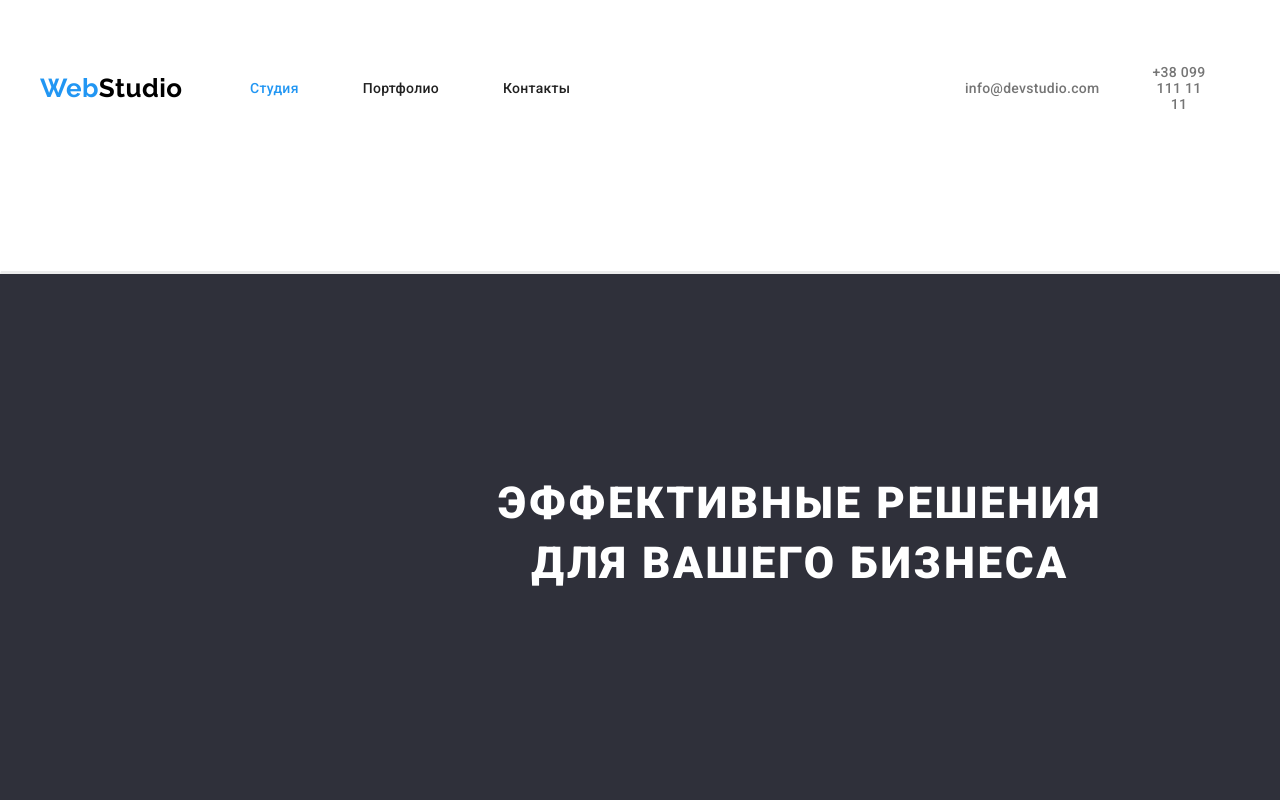
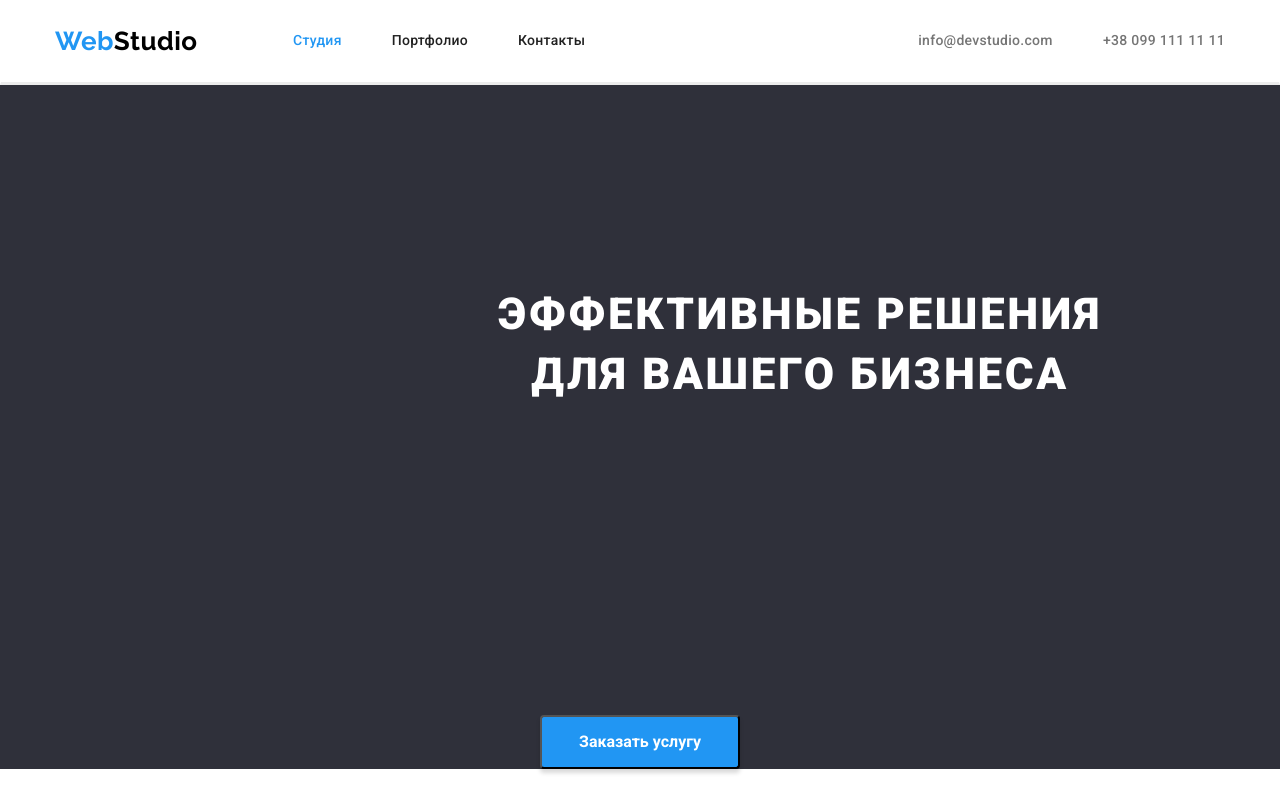
Before and after one commit to IrynkaKol/-goit-markup-hw-03, a plain HTML site: page index.html in a window 1280 px wide. Shown: the top 800 px of the page. Drawn offline with nearby package versions, Linux system fonts and the light colour scheme.

Commit message:
header done

```diff
--- a/css/styles.css
+++ b/css/styles.css
@@ -55,7 +55,7 @@ ol {
   padding-right: 15px;
   margin-left: auto;
   margin-right: auto;
-  margin-bottom: 94px;
+
 }
 
 .section {
@@ -97,7 +97,6 @@ img {
 
 .header-container {
   display: flex;
-  padding: 32px 0;
   align-items: center;
   border: ;
 }
@@ -111,7 +110,7 @@ img {
   margin-left: 215px;
   padding: 0;
   margin: 0;
-  margin-right: 33px;
+  margin-right: 93px;
   padding: 25px 0;
 }
 
@@ -123,7 +122,8 @@ img {
 }
 .site-nav {
   display: flex;
-  padding: 32px 0;
+  gap: 50px;
+
 }
 
 .header-mail {
@@ -143,8 +143,8 @@ img {
   line-height: 1.14;
   letter-spacing: 0.02em;
   display: block;
-  padding-left: 32px;
-  padding-right: 32px;
+  padding-top: 32px;
+  padding-bottom: 32px;
 }
 .current {
   color: var(--accent-color);
@@ -376,7 +376,6 @@ img {
   display: flex;
   align-items: center;
 
-
 }
 
 .container-filter {
```
